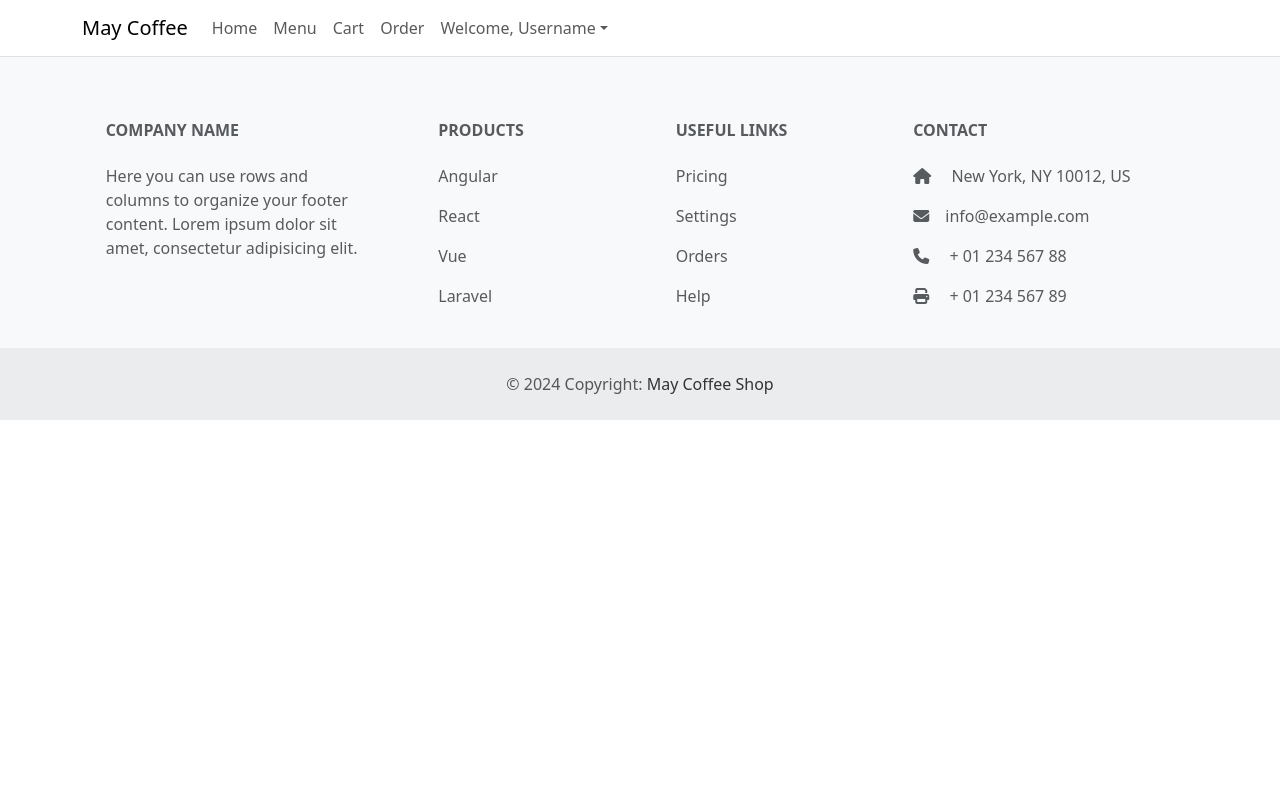
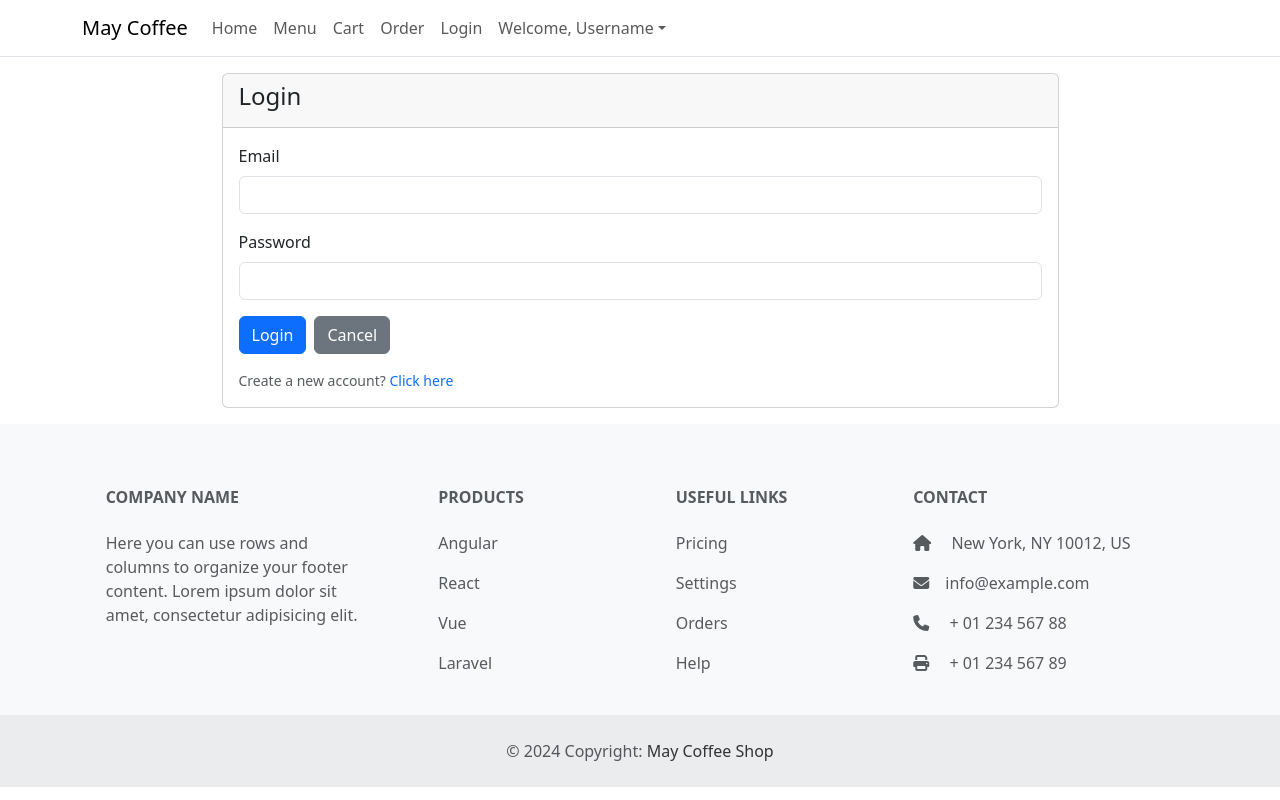
Before and after one commit to hungpbps26890/pro2112-coffee-frontend, a React (Vite) app: page /login in a window 1280 px wide. Built offline with nearby package versions, Linux system fonts and the light colour scheme.

Commit message:
Add Input FormControl, Form Login and Register

```diff
--- a/src/App.jsx
+++ b/src/App.jsx
@@ -6,6 +6,8 @@ import Menu from "./pages/Menu/Menu";
 import DrinkDetail from "./pages/DrinkDetail/DrinkDetail";
 import Cart from "./pages/Cart/Cart";
 import Footer from "./components/Footer/Footer";
+import Login from "./pages/Login/Login";
+import Register from "./pages/Register/Register";
 
 const App = () => {
   return (
@@ -17,6 +19,8 @@ const App = () => {
         <Route path="/menu/category/:id" element={<Menu />} />
         <Route path="/drinks/:id" element={<DrinkDetail />} />
         <Route path="/cart" element={<Cart />} />
+        <Route path="/login" element={<Login />} />
+        <Route path="/register" element={<Register />} />
       </Routes>
       <Footer />
     </>
--- /dev/null
+++ b/src/components/FormControl/FormikControl.jsx
@@ -0,0 +1,28 @@
+import React from "react";
+import Input from "./Input";
+// import Textarea from "./Textarea";
+// import Select from "./Select";
+// import RadioButtons from "./RadioButtons";
+// import CheckboxGroup from "./CheckboxGroup";
+
+const FormikControl = (props) => {
+  const { control, ...rest } = props;
+
+  switch (control) {
+    case "input":
+      return <Input {...rest} />;
+    // case "textarea":
+    //   return <Textarea {...rest} />;
+    // case "select":
+    //   return <Select {...rest} />;
+    // case "radio":
+    //   return <RadioButtons {...rest} />;
+    // case "checkbox":
+    //   return <CheckboxGroup {...rest} />;
+    // case "date":
+    default:
+      return null;
+  }
+};
+
+export default FormikControl;
--- /dev/null
+++ b/src/components/FormControl/Input.jsx
@@ -0,0 +1,25 @@
+import React from "react";
+import { Field, ErrorMessage } from "formik";
+import TextError from "../TextError/TextError";
+
+const Input = (props) => {
+  const { label, name, ...rest } = props;
+
+  return (
+    <div className="mb-3">
+      <label htmlFor={name} className="form-label">
+        {label}
+      </label>
+      <Field
+        type="text"
+        id={name}
+        name={name}
+        className="form-control"
+        {...rest}
+      />
+      <ErrorMessage name={name} component={TextError} />
+    </div>
+  );
+};
+
+export default Input;
--- a/src/components/NavBar/NavBar.jsx
+++ b/src/components/NavBar/NavBar.jsx
@@ -40,6 +40,11 @@ const NavBar = () => {
                 Order
               </a>
             </li>
+            <li className="nav-item">
+              <Link className="nav-link" to={"/login"}>
+                Login
+              </Link>
+            </li>
             <li className="nav-item dropdown">
               <a
                 className="nav-link dropdown-toggle"
@@ -51,11 +56,6 @@ const NavBar = () => {
                 Welcome, Username
               </a>
               <ul className="dropdown-menu">
-                <li>
-                  <a className="dropdown-item" href="#">
-                    Log in
-                  </a>
-                </li>
                 <li>
                   <a className="dropdown-item" href="#">
                     Register
--- /dev/null
+++ b/src/components/TextError/TextError.jsx
@@ -0,0 +1,7 @@
+import React from "react";
+
+const TextError = (props) => {
+  return <div className="form-text text-danger">{props.children}</div>;
+};
+
+export default TextError;
--- /dev/null
+++ b/src/pages/Login/Login.jsx
@@ -0,0 +1,70 @@
+import React from "react";
+import { Formik, Form } from "formik";
+import * as Yup from "yup";
+import FormikControl from "../../components/FormControl/FormikControl";
+import { Link } from "react-router-dom";
+
+const Login = () => {
+  const initialValues = {
+    email: "",
+    password: "",
+  };
+
+  const validationSchema = Yup.object({
+    email: Yup.string().email("Invalid email").required("Required"),
+    password: Yup.string()
+      .required("Required")
+      .min(8, "Password must be at least 8 characters"),
+  });
+
+  const onSubmit = (values) => {
+    console.log("Form values: ", values);
+  };
+
+  return (
+    <div className="container my-3">
+      <div className="card w-75 mx-auto">
+        <div className="card-header">
+          <h4>Login</h4>
+        </div>
+        <div className="card-body">
+          <Formik
+            initialValues={initialValues}
+            validationSchema={validationSchema}
+            onSubmit={onSubmit}
+            validateOnChange={false}
+          >
+            {(formik) => (
+              <Form>
+                <FormikControl control="input" label="Email" name="email" />
+                <FormikControl
+                  control="input"
+                  type="password"
+                  label="Password"
+                  name="password"
+                />
+
+                <div className="mb-3">
+                  <button type="submit" className="btn btn-primary me-2">
+                    Login
+                  </button>
+                  <button type="reset" className="btn btn-secondary">
+                    Cancel
+                  </button>
+                </div>
+                <div className="form-text">
+                  Create a new account?{" "}
+                  <Link to={"/register"} className="text-decoration-none">
+                    Click here
+                  </Link>
+                </div>
+              </Form>
+            )}
+          </Formik>
+        </div>
+      </div>
+    </div>
+  );
+};
+
+export default Login;
--- /dev/null
+++ b/src/pages/Register/Register.jsx
@@ -0,0 +1,74 @@
+import React from "react";
+import { Formik, Form } from "formik";
+import * as Yup from "yup";
+import FormikControl from "../../components/FormControl/FormikControl";
+import { Link } from "react-router-dom";
+
+const Register = () => {
+  const initialValues = {
+    email: "",
+    password: "",
+    confirmedPassword: "",
+  };
+
+  const validationSchema = Yup.object({
+    email: Yup.string().email("Invalid email").required("Required"),
+    password: Yup.string()
+      .required("Required")
+      .min(8, "Password must be at least 8 characters"),
+    confirmedPassword: Yup.string()
+      .required("Required")
+      .oneOf([Yup.ref("password")], "Passwords must be match"),
+  });
+
+  const onSubmit = (values) => {
+    console.log("Form values: ", values);
+  };
+
+  return (
+    <div className="container my-3">
+      <div className="card w-75 mx-auto">
+        <div className="card-header">
+          <h4>Register</h4>
+        </div>
+        <div className="card-body">
+          <Formik
+            initialValues={initialValues}
+            validationSchema={validationSchema}
+            onSubmit={onSubmit}
+            validateOnChange={false}
+          >
+            {(formik) => (
+              <Form>
+                <FormikControl control="input" label="Email" name="email" />
+                <FormikControl
+                  control="input"
+                  type="password"
+                  label="Password"
+                  name="password"
+                />
+                <FormikControl
+                  control="input"
+                  type="password"
+                  label="Confirmed password"
+                  name="confirmedPassword"
+                />
+
+                <div className="mb-3">
+                  <button type="submit" className="btn btn-primary me-2">
+                    Register
+                  </button>
+                  <button type="reset" className="btn btn-secondary">
+                    Cancel
+                  </button>
+                </div>
+              </Form>
+            )}
+          </Formik>
+        </div>
+      </div>
+    </div>
+  );
+};
+
+export default Register;
```
